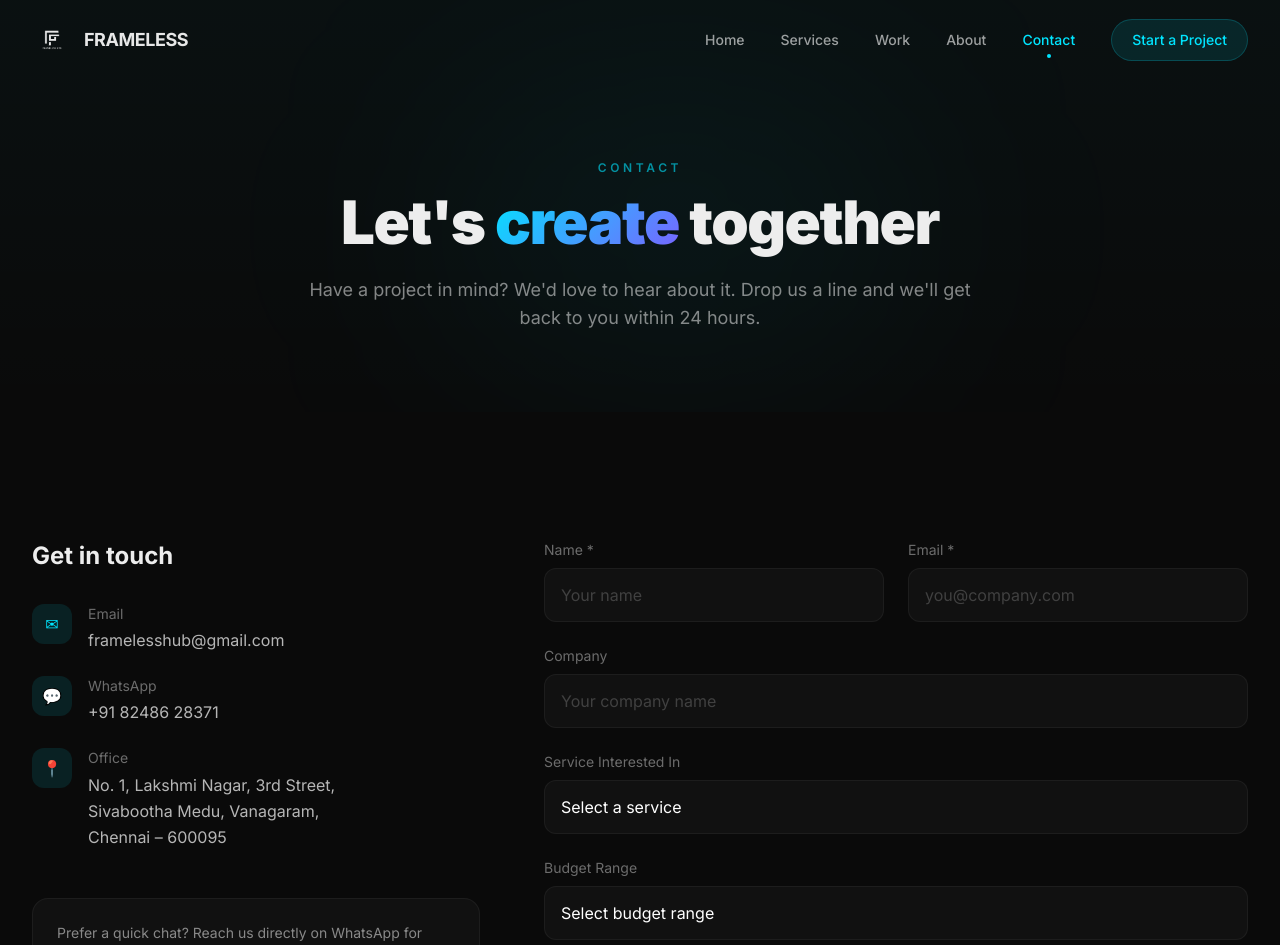
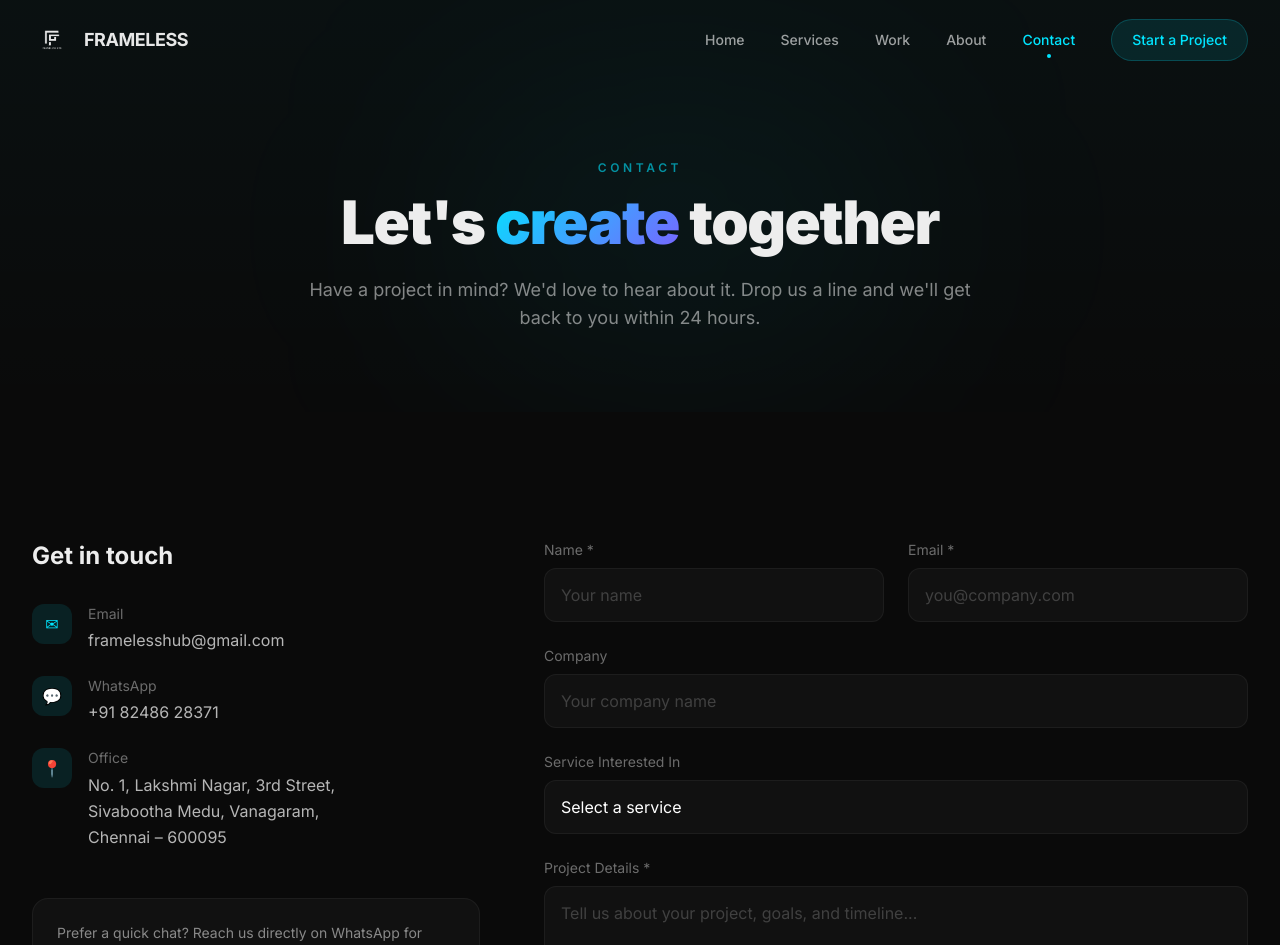
Before and after one commit to framelesshub-ui/frameless, a Next.js app: page /contact in a window 1280 px wide. Shown: the top 945 px of the page. Built offline with nearby package versions, Linux system fonts and the light colour scheme.

Commit message:
feat: remove budget range field from contact form

```diff
--- a/src/components/ContactPageContent.tsx
+++ b/src/components/ContactPageContent.tsx
@@ -27,7 +27,6 @@ export default function ContactPageContent() {
     email: '',
     company: '',
     service: '',
-    budget: '',
     message: '',
   });
   const [errors, setErrors] = useState<FormErrors>({});
@@ -78,7 +77,6 @@ export default function ContactPageContent() {
           email: formData.email.trim(),
           company: formData.company.trim(),
           service: formData.service,
-          budget: formData.budget,
           message: formData.message.trim(),
         }),
       });
@@ -295,21 +293,7 @@ export default function ContactPageContent() {
                     </select>
                   </div>
 
-                  <div>
-                    <label htmlFor="contact-budget" className="block text-sm text-white/40 mb-2">Budget Range</label>
-                    <select
-                      id="contact-budget"
-                      value={formData.budget}
-                      onChange={(e) => setFormData({ ...formData, budget: e.target.value })}
-                      className="w-full px-4 py-3.5 rounded-xl bg-surface border border-white/5 text-white focus:border-accent/30 focus:outline-none focus:ring-1 focus:ring-accent/20 transition-all appearance-none"
-                    >
-                      <option value="" className="bg-surface">Select budget range</option>
-                      <option value="<50k" className="bg-surface">Under ₹50,000</option>
-                      <option value="50k-200k" className="bg-surface">₹50,000 — ₹2,00,000</option>
-                      <option value="200k-500k" className="bg-surface">₹2,00,000 — ₹5,00,000</option>
-                      <option value="500k+" className="bg-surface">₹5,00,000+</option>
-                    </select>
-                  </div>
+
 
                   <div>
                     <label htmlFor="contact-message" className="block text-sm text-white/40 mb-2">Project Details *</label>
```
